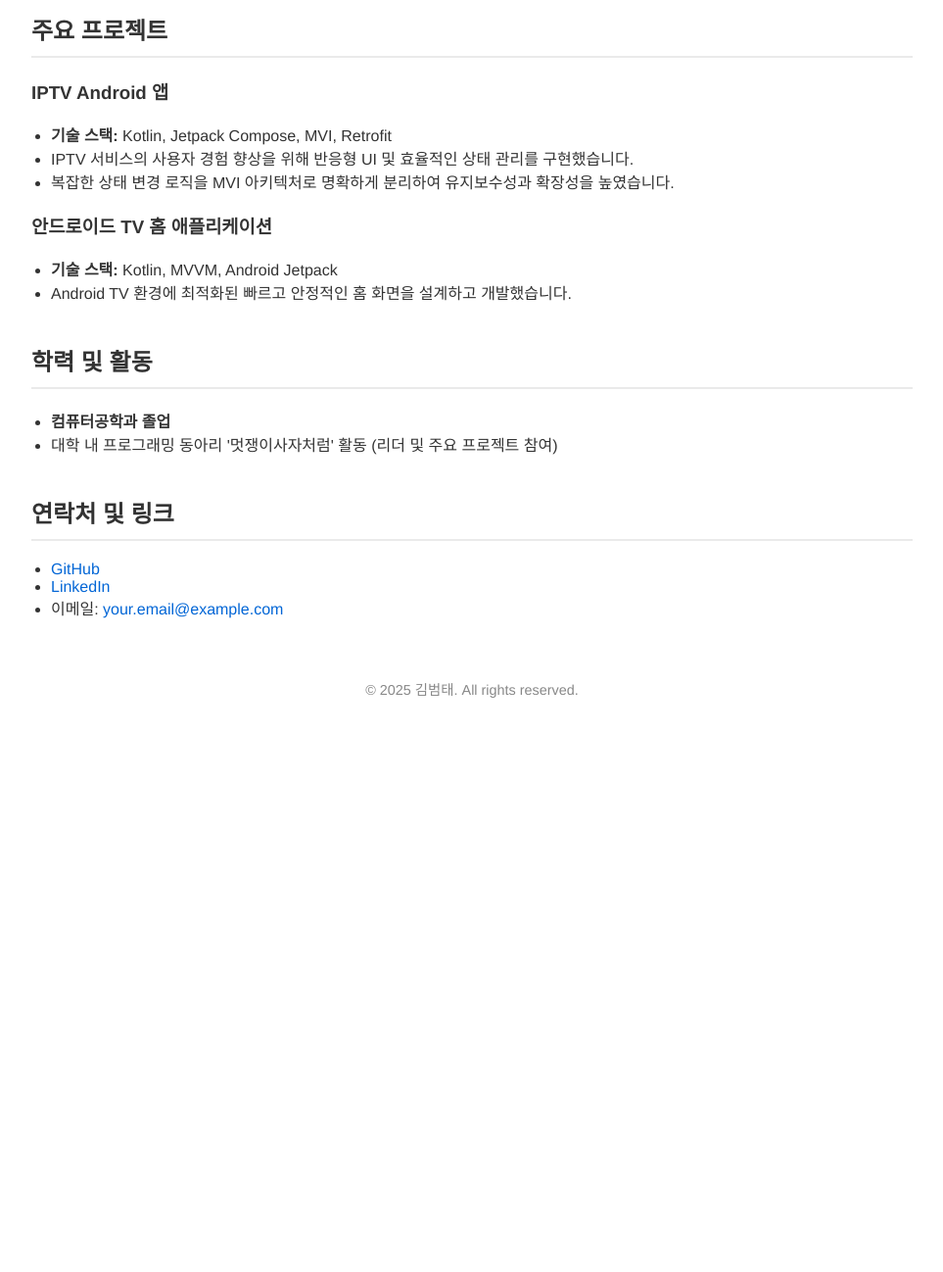
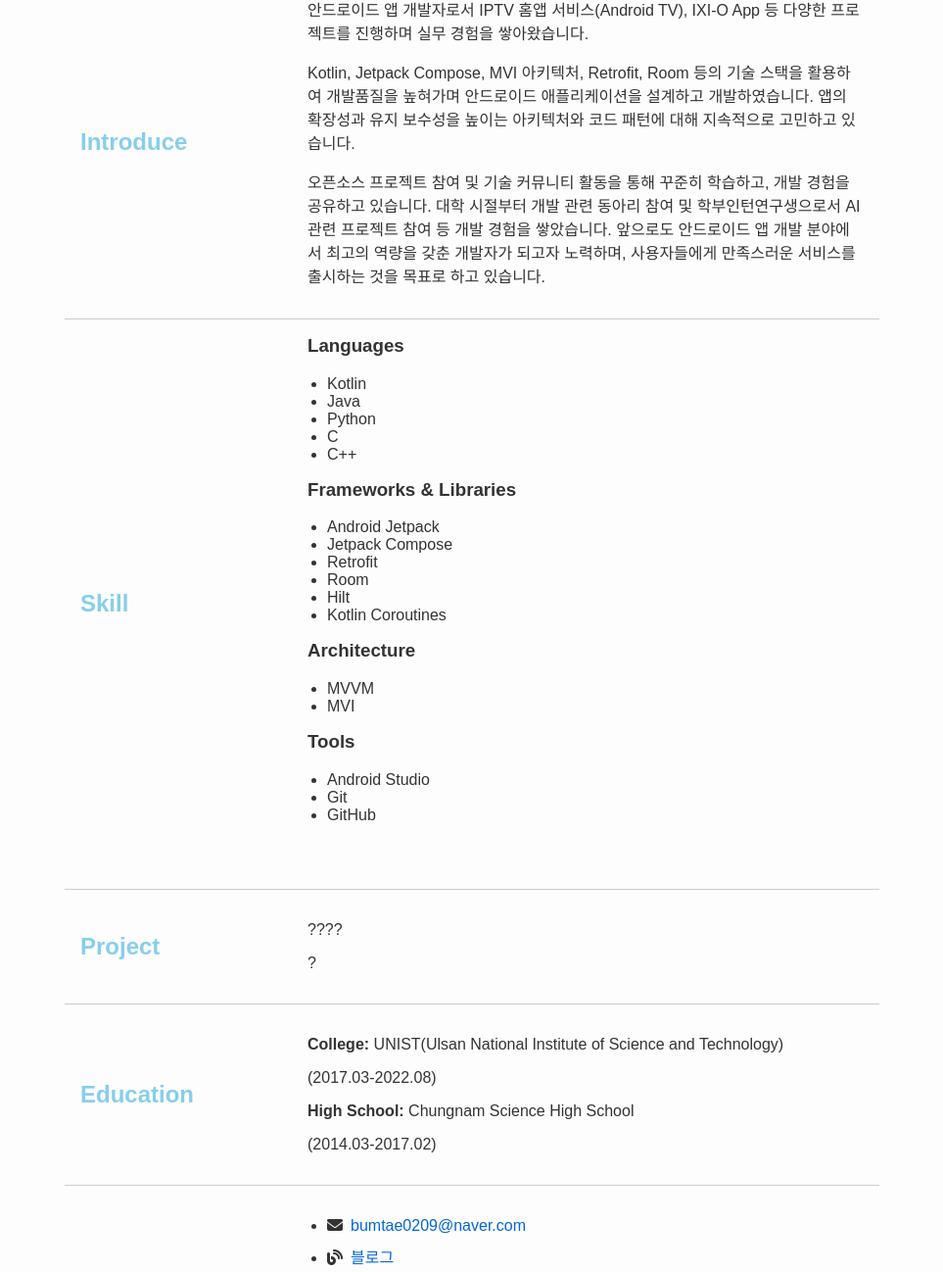
Before and after one commit to burntail/burntail.github.io, a plain HTML site: page index.html in a window 1280 px wide. Shown: the part 412-1710 px from the top of the page at 98% size, without its empty margins (158-1121 px from the left). Before the commit the page ends 1179 px from the top, so only its background shows below. Drawn offline with Linux system fonts and the light colour scheme.

Commit message:
Update index.html

```diff
--- a/index.html
+++ b/index.html
@@ -1,104 +1,190 @@
 <!DOCTYPE html>
 <html lang="ko">
 <head>
-    <meta charset="UTF-8">
-    <meta name="viewport" content="width=device-width, initial-scale=1.0">
+  <meta charset="UTF-8" />
+  <meta name="viewport" content="width=device-width, initial-scale=1.0" />
   <title>김범태 | Android 개발자 포트폴리오</title>
+  <link rel="stylesheet" href="https://cdnjs.cloudflare.com/ajax/libs/font-awesome/6.2.0/css/all.min.css" />
   <style>
     body {
+      font-family: 'Helvetica Neue', Helvetica, Arial, sans-serif;
+      background: #fdfdfd;
+      color: #333;
+      margin: 0;
+      padding: 40px 20px;
       max-width: 900px;
-            margin: 0 auto;
-            padding: 40px 20px;
-            font-family: 'Helvetica Neue', Helvetica, Arial, sans-serif;
-            background-color: #ffffff;
-            color: #333333;
+      margin: auto;
     }
-        header {
-            text-align: center;
-            margin-bottom: 50px;
-        }
-        h1 {
-            margin-bottom: 10px;
-        }
-        section {
-            margin-top: 40px;
+    h1, h2, h3 {
+      margin-top: 0;
     }
     h2 {
       border-bottom: 2px solid #eaeaea;
       padding-bottom: 10px;
       margin-bottom: 20px;
-            font-size: 1.5em;
+    }
+    section {
+      margin-bottom: 50px;
     }
     ul {
       padding-left: 20px;
-        }
-        footer {
-            margin-top: 60px;
-            text-align: center;
-            color: #888;
-            font-size: 0.9em;
     }
     a {
       color: #0366d6;
       text-decoration: none;
     }
+    .contact-icons i {
+      margin-right: 8px;
+    }
+    .contact-icons li {
+      margin-bottom: 10px;
+    }
+    body {
+      font-family: 'Noto Sans KR', sans-serif;
+    }
+
+    .flex-container {
+      display: flex;
+      padding: 16px;
+      max-width: 800px;
+      margin: 0 auto;
+      align-items: center; /* 이미지와 텍스트 수직 정렬 */
+      border-bottom: 1px solid #ccc; /* 아래쪽에 선 추가 */
+    }
+
+    .image img {
+        margin-right: 100px;
+    }
+
+    .title {
+      flex: 0 0 200px;
+      font-weight: bold;
+      padding-right: 16px;
+      font-size: 24px;
+      color: skyblue;
+    }
+
+    .content {
+        padding-left:  16px;
+      flex: 1;
+    }
   </style>
 </head>
 <body>
+  <div class="flex-container">
+    <div class="img">
+        <img src="beomtaekimpng.jpg" alt="프로필 사진" width="250px" height="300px"/>
+    </div>
+    <div class="content">
+        <p>
+            <b>이름:</b> 김범태
+        </p>
+        <p>
+            Android Developer
+        </p>
+    </div>
+  </div>
 
-<header>
-    <h1>김범태</h1>
-    <p>Android 개발자 | Kotlin | Jetpack Compose | MVI 아키텍처 | Coroutines & Flow</p>
-</header>
 
-<section>
-    <h2>기술 스택</h2>
+  <div class="flex-container">
+    <div class="title">Introduce</div>
+    <div class="content">
+        <p>
+            안드로이드 앱 개발자로서 IPTV 홈앱 서비스(Android TV), IXI-O App 등 다양한 프로젝트를 진행하며 실무 경험을 쌓아왔습니다.
+        </p>
+        <p>
+            Kotlin, Jetpack Compose, MVI 아키텍처, Retrofit, Room 등의 기술 스택을 활용하여 개발품질을 높혀가며 안드로이드 애플리케이션을 설계하고 개발하였습니다.
+            앱의 확장성과 유지 보수성을 높이는 아키텍처와 코드 패턴에 대해 지속적으로 고민하고 있습니다.
+        </p>
+        <p>
+            오픈소스 프로젝트 참여 및 기술 커뮤니티 활동을 통해 꾸준히 학습하고, 개발 경험을 공유하고 있습니다.
+            대학 시절부터 개발 관련 동아리 참여 및 학부인턴연구생으로서 AI 관련 프로젝트 참여 등 개발 경험을 쌓았습니다.
+            앞으로도 안드로이드 앱 개발 분야에서 최고의 역량을 갖춘 개발자가 되고자 노력하며, 사용자들에게 만족스러운 서비스를 출시하는 것을 목표로 하고 있습니다.
+        </p>
+    </div>
+  </div>
+
+  <div class="flex-container">
+    <div class="title">Skill</div>
+    <div class="content">
+        <section id="skill">
+            <h3>Languages</h3>
             <ul>
-        <li><strong>언어:</strong> Kotlin, Java</li>
-        <li><strong>프레임워크 및 라이브러리:</strong> Android Jetpack, Jetpack Compose, Retrofit, Room</li>
-        <li><strong>아키텍처:</strong> MVVM, MVI</li>
-        <li><strong>비동기 처리:</strong> Kotlin Coroutines, Flow</li>
-        <li><strong>툴:</strong> Android Studio, Git, GitHub</li>
+            <li>Kotlin</li>
+            <li>Java</li>
+            <li>Python</li>
+            <li>C</li>
+            <li>C++</li>
+            </ul>
+            <h3>Frameworks & Libraries</h3>
+            <ul>
+            <li>Android Jetpack</li>
+            <li>Jetpack Compose</li>
+            <li>Retrofit</li>
+            <li>Room</li>
+            <li>Hilt</li>
+            <li>Kotlin Coroutines</li>
+            </ul>
+            <h3>Architecture</h3>
+            <ul>
+            <li>MVVM</li>
+            <li>MVI</li>
+            </ul>
+            <h3>Tools</h3>
+            <ul>
+            <li>Android Studio</li>
+            <li>Git</li>
+            <li>GitHub</li>
             </ul>
         </section>
+    </div>
+  </div>
 
-<section>
-    <h2>주요 프로젝트</h2>
+  <div class="flex-container">
+    <div class="title">Project</div>
+    <div class="content">
+        <p>
+            ????
+        </p>
+        <p>
+            ?
+        </p>
+    </div>
+  </div>
 
-    <h3>IPTV Android 앱</h3>
-    <ul>
-        <li><strong>기술 스택:</strong> Kotlin, Jetpack Compose, MVI, Retrofit</li>
-        <li>IPTV 서비스의 사용자 경험 향상을 위해 반응형 UI 및 효율적인 상태 관리를 구현했습니다.</li>
-        <li>복잡한 상태 변경 로직을 MVI 아키텍처로 명확하게 분리하여 유지보수성과 확장성을 높였습니다.</li>
-    </ul>
-
-    <h3>안드로이드 TV 홈 애플리케이션</h3>
-    <ul>
-        <li><strong>기술 스택:</strong> Kotlin, MVVM, Android Jetpack</li>
-        <li>Android TV 환경에 최적화된 빠르고 안정적인 홈 화면을 설계하고 개발했습니다.</li>
+  <div class="flex-container">
+    <div class="title">Education</div>
+    <div class="content">
+        <p>
+            <b>College:</b> UNIST(Ulsan National Institute of Science and Technology)
+        </p>
+        <p>
+            (2017.03-2022.08)
+        </p>
+        <p>
+            <b>High School:</b> Chungnam Science High School
+        </p>
+        <p>
+            (2014.03-2017.02)
+        </p>
+    </div>
+  </div>
+  <div class="flex-container">
+    <div class="title">Contact</div>
+    <div class="content">
+        <section id="contact">
+            <ul class="contact-icons">
+              <li><i class="fas fa-envelope"></i><a href="mailto:bumtae0209@naver.com">bumtae0209@naver.com</a></li>
+              <li><i class="fas fa-blog"></i><a href="https://burntailcordis.tistory.com/" target="_blank">블로그</a></li>
+              <li><i class="fab fa-github"></i><a href="https://github.com/your-profile" target="_blank">GitHub</a></li>
+              <li><i class="fab fa-linkedin"></i><a href="https://kr.linkedin.com/in/%EB%B2%94%ED%83%9C-%EA%B9%80-725777259?trk=people-guest_people_search-card" target="_blank">LinkedIn</a></li>
             </ul>
           </section>
-
-<section>
-    <h2>학력 및 활동</h2>
-    <ul>
-        <li><strong>컴퓨터공학과 졸업</strong></li>
-        <li>대학 내 프로그래밍 동아리 '멋쟁이사자처럼' 활동 (리더 및 주요 프로젝트 참여)</li>
-    </ul>
-</section>
-
-<section>
-    <h2>연락처 및 링크</h2>
-    <ul>
-        <li><a href="https://github.com/your-profile" target="_blank">GitHub</a></li>
-        <li><a href="https://www.linkedin.com/in/your-profile" target="_blank">LinkedIn</a></li>
-        <li>이메일: <a href="mailto:your.email@example.com">your.email@example.com</a></li>
-    </ul>
-</section>
+    </div>
+  </div>
 
   <footer>
     <p>© 2025 김범태. All rights reserved.</p>
   </footer>
-
 </body>
 </html>
```
Lines whose indentation alone changed are shown as unchanged.
